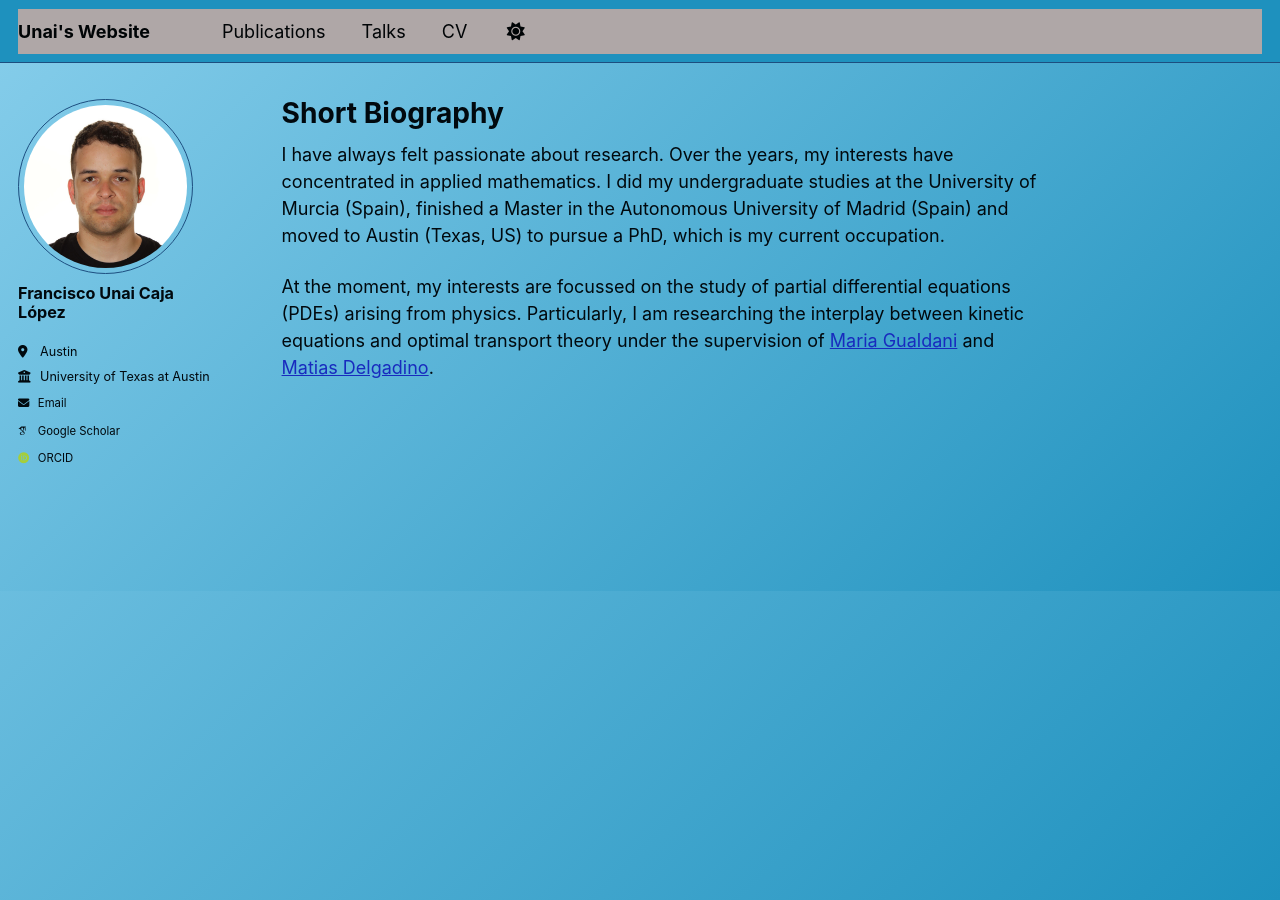
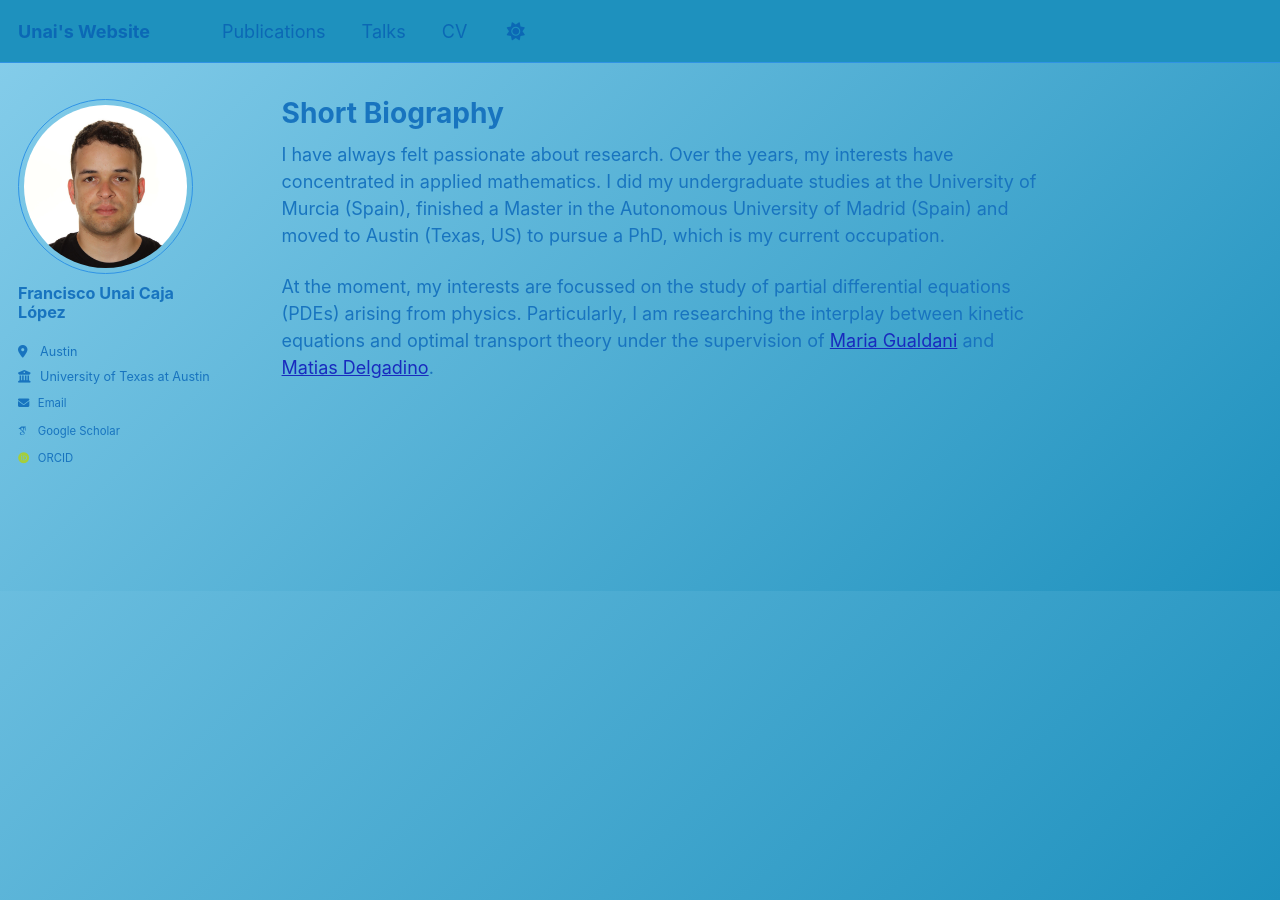
Before and after one commit to UnaiCaja/UnaiCaja.github.io, a Jekyll site: the page built from _pages/about.md, in a window 1280 px wide. Built offline with Jekyll 4.4.1, drawn with Linux system fonts in a browser that asks for light colours; some web fonts are replaced.

Commit message:
Update _default.scss

```diff
--- a/_sass/theme/_default.scss
+++ b/_sass/theme/_default.scss
@@ -3,11 +3,11 @@
    ========================================================================== */
 
 /* Color codes used for the theme */
-$gray                       : #01090e;
-$dark-gray                  : mix(#000, $gray, 60%);
-$darker-gray                : mix(#000, $gray, 90%);
-$light-gray                 : #2f93e5;
-$lighter-gray               : mix(#20568b, $gray, 90%);
+$gray                       : #1874bf;
+$dark-gray                  : #0b68b5;
+$darker-gray                : #0377d6;
+$light-gray                 : #4095db;
+$lighter-gray               : #2f93e5;
 
 /* Color codes used for the site */
 $danger-color               : #ee5f5b;
@@ -29,7 +29,7 @@ $sidebar-screen-min-width   : 1024px;
 /* Default light theme for the site */
 :root {
     --global-base-color                 : #{$gray};
-    --global-bg-color                   : #afa7a7;
+    --global-bg-color                   : #1e91be;
     --global-footer-bg-color            : #909797;
     --global-border-color               : #{$lighter-gray};
     --global-dark-border-color          : #1e6397;
```
